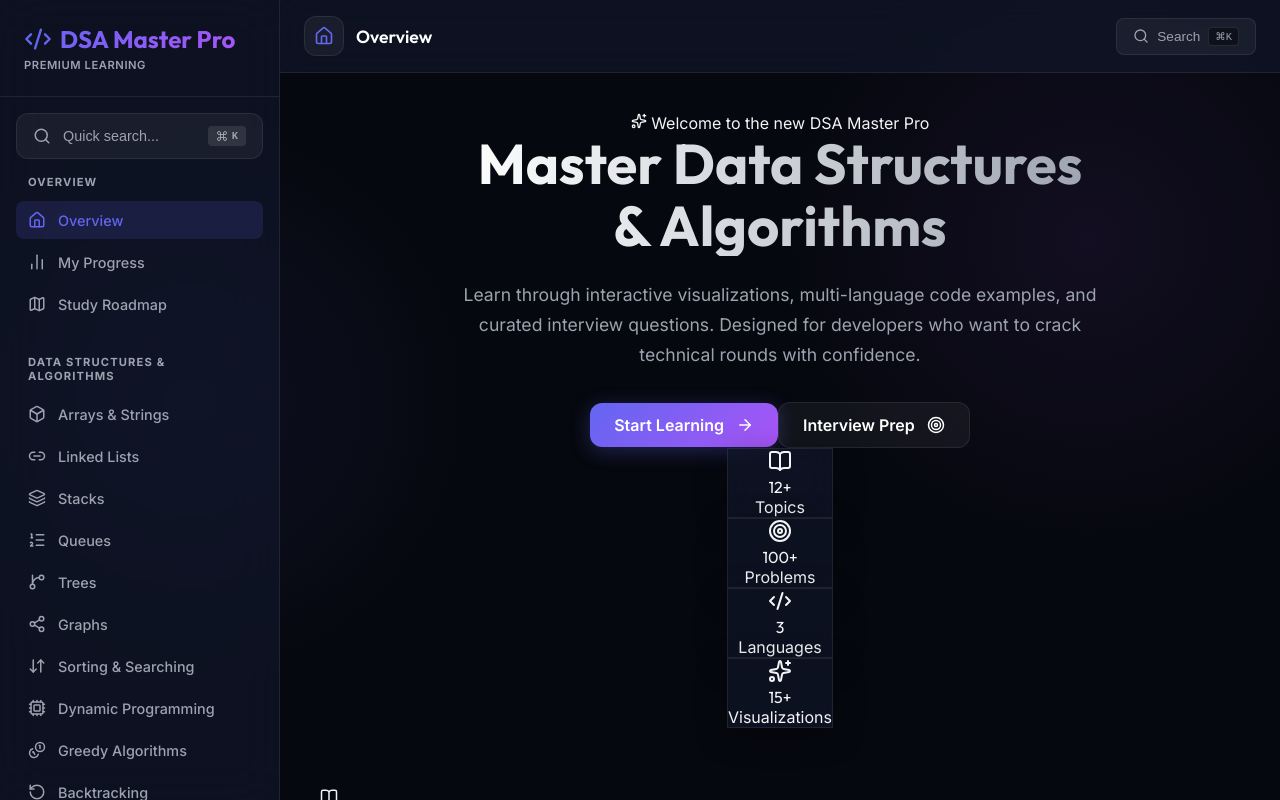
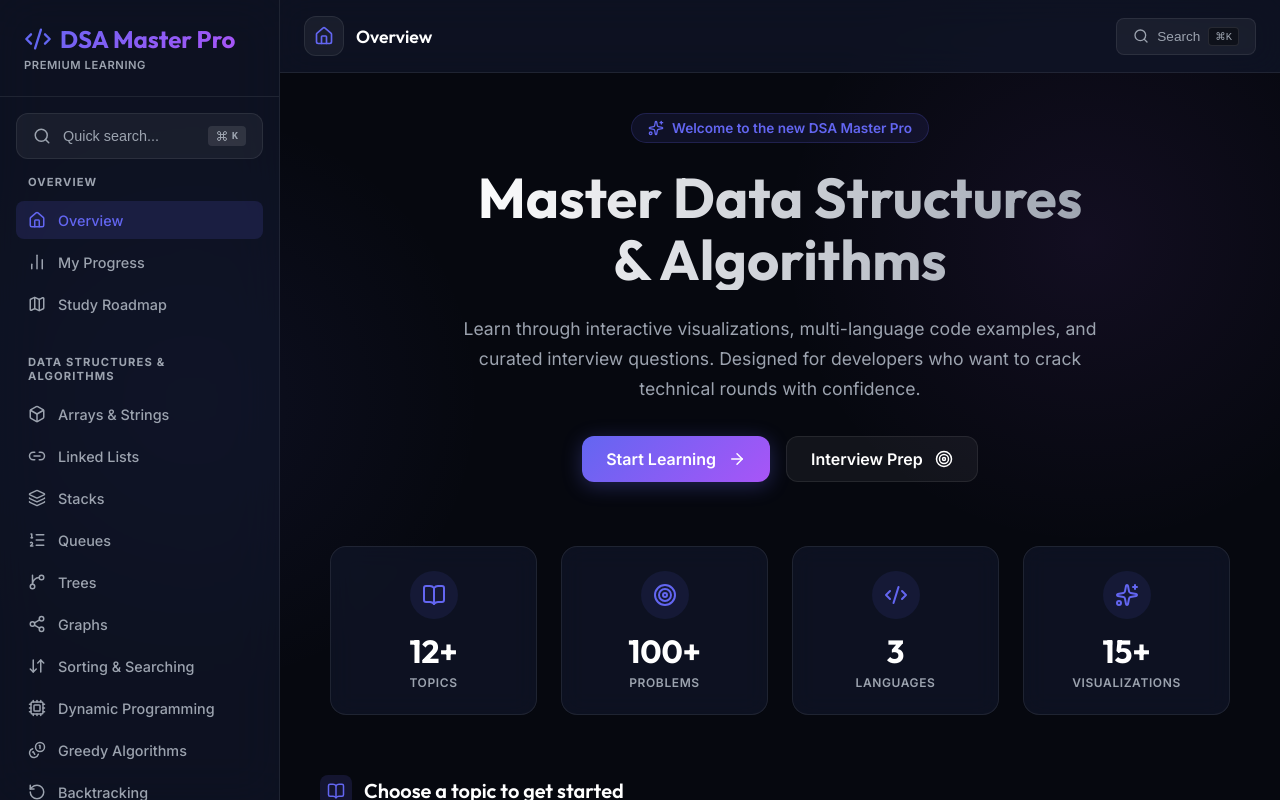
Before and after one commit to OmKarvrneKar/DSA-Learner, a React (Vite) app: page / in a window 1280 px wide. Built offline with nearby package versions, Linux system fonts and the light colour scheme.

Commit message:
feat: create Home page with topic navigation, stats summary, and interactive UI animations

```diff
--- a/src/pages/Home.jsx
+++ b/src/pages/Home.jsx
@@ -3,15 +3,15 @@ import { motion } from 'framer-motion'
 import { ArrowRight, Target, Box, Link2, Layers, ListOrdered, GitBranch, Share2, ArrowDownUp, Zap, Sparkles, Code2, BookOpen } from 'lucide-react'
 
 const topics = [
-  { path: '/arrays', icon: Box, title: 'Arrays & Strings', desc: 'Index-based access, two pointers, sliding window', color: 'text-blue-400', bg: 'bg-blue-400/10', border: 'border-blue-400/20' },
-  { path: '/linked-list', icon: Link2, title: 'Linked Lists', desc: 'Nodes & pointers, traversal, reversal', color: 'text-emerald-400', bg: 'bg-emerald-400/10', border: 'border-emerald-400/20' },
-  { path: '/stacks', icon: Layers, title: 'Stacks', desc: 'LIFO structure, undo/redo, balanced brackets', color: 'text-amber-400', bg: 'bg-amber-400/10', border: 'border-amber-400/20' },
-  { path: '/queues', icon: ListOrdered, title: 'Queues', desc: 'FIFO structure, BFS, task scheduling', color: 'text-orange-400', bg: 'bg-orange-400/10', border: 'border-orange-400/20' },
-  { path: '/trees', icon: GitBranch, title: 'Trees', desc: 'BST, traversals, height, lowest common ancestor', color: 'text-emerald-400', bg: 'bg-emerald-400/10', border: 'border-emerald-400/20' },
-  { path: '/graphs', icon: Share2, title: 'Graphs', desc: 'BFS, DFS, shortest path, cycles', color: 'text-purple-400', bg: 'bg-purple-400/10', border: 'border-purple-400/20' },
-  { path: '/sorting', icon: ArrowDownUp, title: 'Sorting & Searching', desc: 'Bubble, merge, quick sort, binary search', color: 'text-rose-400', bg: 'bg-rose-400/10', border: 'border-rose-400/20' },
-  { path: '/interview', icon: Target, title: 'Interview Questions', desc: 'Top questions asked in FAANG & product companies', color: 'text-indigo-400', bg: 'bg-indigo-400/10', border: 'border-indigo-400/20' },
-  { path: '/big-o', icon: Zap, title: 'Big-O Cheatsheet', desc: 'Time & space complexity for every DS & algorithm', color: 'text-amber-400', bg: 'bg-amber-400/10', border: 'border-amber-400/20' },
+  { path: '/arrays', icon: Box, title: 'Arrays & Strings', desc: 'Index-based access, two pointers, sliding window' },
+  { path: '/linked-list', icon: Link2, title: 'Linked Lists', desc: 'Nodes & pointers, traversal, reversal' },
+  { path: '/stacks', icon: Layers, title: 'Stacks', desc: 'LIFO structure, undo/redo, balanced brackets' },
+  { path: '/queues', icon: ListOrdered, title: 'Queues', desc: 'FIFO structure, BFS, task scheduling' },
+  { path: '/trees', icon: GitBranch, title: 'Trees', desc: 'BST, traversals, height, lowest common ancestor' },
+  { path: '/graphs', icon: Share2, title: 'Graphs', desc: 'BFS, DFS, shortest path, cycles' },
+  { path: '/sorting', icon: ArrowDownUp, title: 'Sorting & Searching', desc: 'Bubble, merge, quick sort, binary search' },
+  { path: '/interview', icon: Target, title: 'Interview Questions', desc: 'Top questions asked in FAANG & product companies' },
+  { path: '/big-o', icon: Zap, title: 'Big-O Cheatsheet', desc: 'Time & space complexity for every DS & algorithm' },
 ]
 
 const stats = [
@@ -37,13 +37,13 @@ const itemVariants = {
 export default function Home() {
   return (
     <div className="content">
-      <div className="home-hero flex flex-col items-center justify-center min-h-[45vh] text-center mb-12">
+      <div className="home-hero">
         <motion.div
           initial={{ opacity: 0, y: 30, scale: 0.95 }}
           animate={{ opacity: 1, y: 0, scale: 1 }}
           transition={{ duration: 0.6, ease: [0.16, 1, 0.3, 1] }}
         >
-          <div className="inline-flex items-center gap-2 px-3 py-1.5 rounded-full bg-indigo-500/10 border border-indigo-500/20 text-indigo-400 text-sm font-semibold mb-6">
+          <div className="hero-badge">
             <Sparkles size={16} /> Welcome to the new DSA Master Pro
           </div>
           <h1>Master Data Structures<br/>& Algorithms</h1>
@@ -52,14 +52,14 @@ export default function Home() {
             and curated interview questions. Designed for developers who want to
             crack technical rounds with confidence.
           </p>
-          <div className="flex items-center justify-center gap-4 flex-wrap mt-8">
-            <Link to="/arrays" className="btn btn-primary px-8 py-3 rounded-xl text-lg group">
+          <div className="hero-actions">
+            <Link to="/arrays" className="btn btn-primary">
               Start Learning
-              <ArrowRight size={18} className="group-hover:translate-x-1 transition-transform" />
+              <ArrowRight size={18} />
             </Link>
-            <Link to="/interview" className="btn btn-secondary px-8 py-3 rounded-xl text-lg group">
+            <Link to="/interview" className="btn btn-secondary">
               Interview Prep
-              <Target size={18} className="group-hover:scale-110 transition-transform" />
+              <Target size={18} />
             </Link>
           </div>
         </motion.div>
@@ -68,17 +68,17 @@ export default function Home() {
           initial={{ opacity: 0, y: 20 }}
           animate={{ opacity: 1, y: 0 }}
           transition={{ delay: 0.4, duration: 0.6 }}
-          className="grid grid-cols-2 md:grid-cols-4 gap-6 mt-16 max-w-4xl w-full"
+          className="stats-grid"
         >
           {stats.map((s, idx) => {
             const Icon = s.icon
             return (
-              <div key={idx} className="glass-panel rounded-2xl p-6 flex flex-col items-center text-center group hover:bg-white/5 transition-colors">
-                <div className="w-12 h-12 rounded-full bg-indigo-500/10 flex items-center justify-center text-indigo-400 mb-3 group-hover:scale-110 transition-transform">
+              <div key={idx} className="stat-card">
+                <div className="stat-icon">
                   <Icon size={24} />
                 </div>
-                <div className="text-3xl font-bold text-white mb-1 brand-font">{s.value}</div>
-                <div className="text-sm font-medium text-[var(--text-muted)] uppercase tracking-wider">{s.label}</div>
+                <div className="stat-value">{s.value}</div>
+                <div className="stat-label">{s.label}</div>
               </div>
             )
           })}
@@ -91,59 +91,44 @@ export default function Home() {
         whileInView="visible"
         viewport={{ once: true, margin: "-100px" }}
       >
-        <div className="mb-6 flex items-center gap-3">
-          <div className="w-8 h-8 rounded-lg bg-indigo-500/20 flex items-center justify-center text-indigo-400">
+        <div className="section-header">
+          <div className="section-icon">
             <BookOpen size={18} />
           </div>
-          <h2 className="text-xl font-semibold text-white">Choose a topic to get started</h2>
+          <h2>Choose a topic to get started</h2>
         </div>
 
-        <div className="grid grid-cols-1 md:grid-cols-2 lg:grid-cols-3 gap-5 mb-16">
+        <div className="topics-grid">
           {topics.map(t => {
             const Icon = t.icon
             return (
               <motion.div key={t.path} variants={itemVariants}>
-                <Link to={t.path} className={`block card !mb-0 h-full !p-5 hover:border-indigo-500/30 group`}>
-                  <div className={`w-12 h-12 rounded-xl flex items-center justify-center mb-4 ${t.bg} ${t.color} border ${t.border} group-hover:scale-110 transition-transform`}>
-                    <Icon size={24} />
+                <Link to={t.path} className="topic-card">
+                  <div className="topic-icon bg-blue">
+                    <Icon size={24} color="var(--accent-primary)" />
                   </div>
-                  <h3 className="text-lg font-semibold text-white mb-2">{t.title}</h3>
-                  <p className="text-sm text-[var(--text-muted)] leading-relaxed">{t.desc}</p>
+                  <h3>{t.title}</h3>
+                  <p>{t.desc}</p>
                 </Link>
               </motion.div>
             )
           })}
         </div>
 
-        <motion.div
-          variants={itemVariants}
-          className="relative overflow-hidden rounded-2xl bg-gradient-to-br from-indigo-900/40 to-purple-900/40 border border-indigo-500/20 p-8 md:p-10"
-        >
-          <div className="absolute top-0 right-0 -mt-10 -mr-10 w-40 h-40 bg-indigo-500/20 rounded-full blur-3xl"></div>
-          <div className="absolute bottom-0 left-0 -mb-10 -ml-10 w-40 h-40 bg-purple-500/20 rounded-full blur-3xl"></div>
-
-          <div className="relative z-10 flex flex-col md:flex-row gap-8 items-start">
-            <div className="w-14 h-14 rounded-2xl bg-indigo-500/20 flex items-center justify-center text-indigo-400 shrink-0 border border-indigo-500/30">
-              <Zap size={28} />
-            </div>
-            <div>
-              <h2 className="text-2xl font-bold text-white mb-4">How to use this platform</h2>
-              <ul className="space-y-3">
-                {[
-                  'Pick a topic from the sidebar or cards above',
-                  'Read the concept explanation, then watch the interactive animation',
-                  'Study the code implementations in Python, JavaScript, or C++',
-                  'Try the practice problems — use hints if you get stuck',
-                  'Check the Big-O cheatsheet to compare complexities',
-                  'Tackle Interview Questions to prepare for your next job'
-                ].map((text, i) => (
-                  <li key={i} className="flex items-start gap-3 text-[var(--text-muted)]">
-                    <div className="mt-1.5 w-1.5 h-1.5 rounded-full bg-indigo-500 shrink-0" />
-                    <span>{text}</span>
-                  </li>
-                ))}
-              </ul>
-            </div>
+        <motion.div variants={itemVariants} className="how-to-card">
+          <div className="how-to-icon">
+            <Zap size={32} />
+          </div>
+          <div className="how-to-content">
+            <h2>How to use this platform</h2>
+            <ul className="how-to-list">
+              <li>Pick a topic from the sidebar or cards above</li>
+              <li>Read the concept explanation, then watch the interactive animation</li>
+              <li>Study the code implementations in Python, JavaScript, or C++</li>
+              <li>Try the practice problems — use hints if you get stuck</li>
+              <li>Check the Big-O cheatsheet to compare complexities</li>
+              <li>Tackle Interview Questions to prepare for your next job</li>
+            </ul>
           </div>
         </motion.div>
       </motion.div>
```
